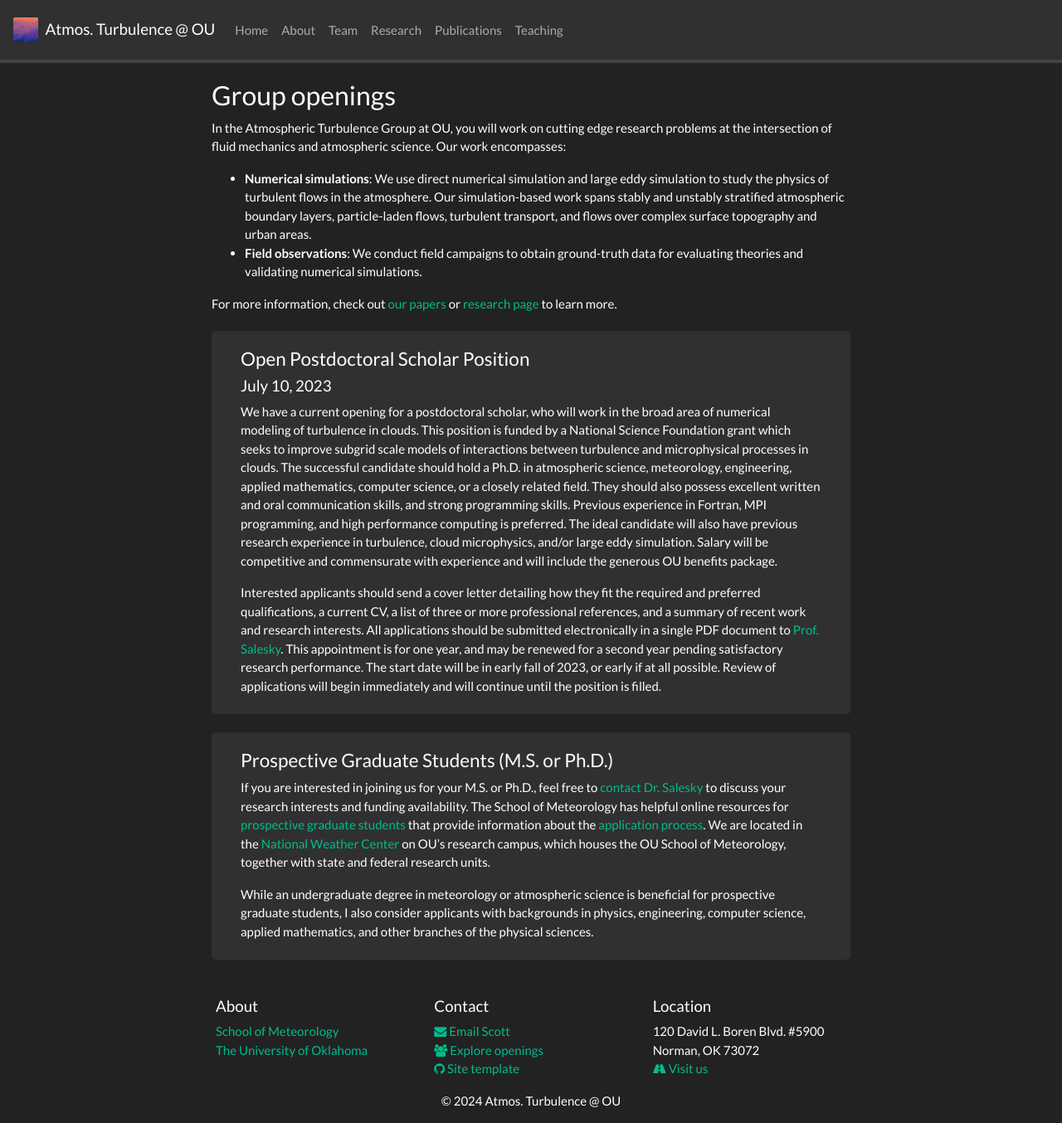
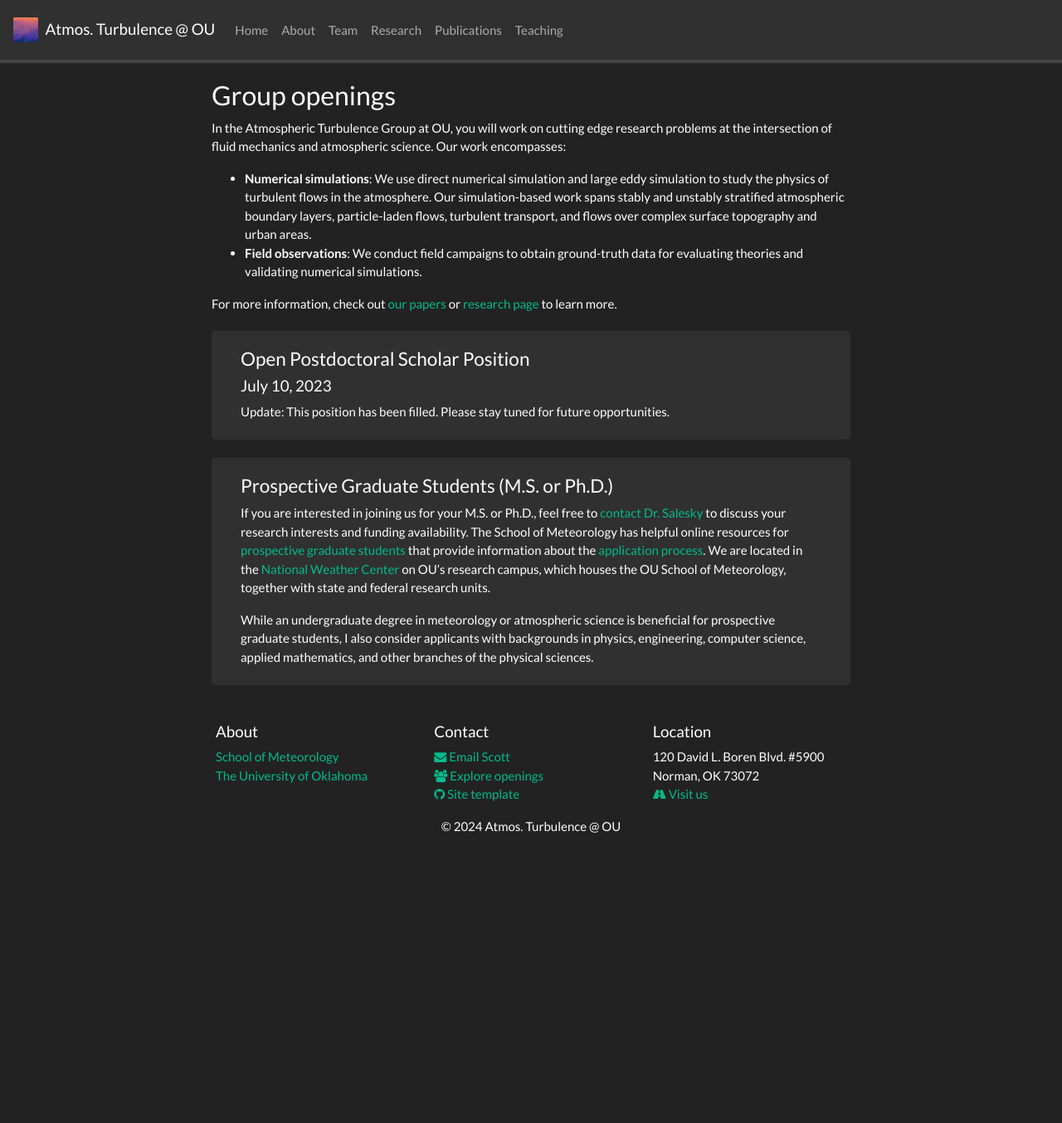
Before and after one commit to ssalesky/salesky_website, a Jekyll site: the page built from _pages/vacancies.md, in a window 1280 px wide and 1354 px high. Shown: the whole window at 83% size. Built offline with Jekyll 4.4.1, drawn with Linux system fonts in a browser that asks for light colours; nearby versions of some CDN libraries; a style sheet for code colours, icons or effects is not loaded.

```diff
--- a/_data/news.yml
+++ b/_data/news.yml
@@ -1,3 +1,6 @@
+- date: March 29, 2024
+  headline: "Our [article](https://doi.org/10.1175/JAS-D-23-0163.1) on subgrid scale modeling of the supersaturation in cloud turbulence has been published in JAS."
+
 - date: July 10, 2023
   headline: "We have an opening for a postdoctoral scholar, focusing on numerical modeling of cloud microphysical processes in large eddy simulation. See the [announcement](./vacancies) for more information."
 
--- a/_pages/vacancies.md
+++ b/_pages/vacancies.md
@@ -26,29 +26,31 @@ page](../research) to learn more.
 <h4>Open Postdoctoral Scholar Position</h4>
 <h5> July 10, 2023</h5>
 
-We have a current opening for a postdoctoral scholar, who will work in the
-broad area of numerical modeling of turbulence in clouds. This position is
-funded by a National Science Foundation grant which seeks to improve subgrid
-scale models of interactions between turbulence and microphysical processes in
-clouds. The successful candidate should hold a Ph.D. in atmospheric science,
-meteorology, engineering, applied mathematics, computer science, or a closely
-related field. They should also possess excellent written and oral
-communication skills, and strong programming skills. Previous experience in
-Fortran, MPI programming, and high performance computing is preferred. The
-ideal candidate will also have previous research experience in turbulence,
-cloud microphysics, and/or large eddy simulation. Salary will be competitive
-and commensurate with experience and will include the generous OU benefits
-package.
+Update: This position has been filled. Please stay tuned for future opportunities.
 
-Interested applicants should send a cover letter detailing how they fit the
-required and preferred qualifications, a current CV, a list of three or more
-professional references, and a summary of recent work and research interests.
-All applications should be submitted electronically in a single PDF document to
-[Prof. Salesky](mailto:salesky@ou.edu). This appointment is for one year, and
-may be renewed for a second year pending satisfactory research performance. The
-start date will be in early fall of 2023, or early if at all possible. Review
-of applications will begin immediately and will continue until the position is
-filled.
+<!-- We have a current opening for a postdoctoral scholar, who will work in the -->
+<!-- broad area of numerical modeling of turbulence in clouds. This position is -->
+<!-- funded by a National Science Foundation grant which seeks to improve subgrid -->
+<!-- scale models of interactions between turbulence and microphysical processes in -->
+<!-- clouds. The successful candidate should hold a Ph.D. in atmospheric science, -->
+<!-- meteorology, engineering, applied mathematics, computer science, or a closely -->
+<!-- related field. They should also possess excellent written and oral -->
+<!-- communication skills, and strong programming skills. Previous experience in -->
+<!-- Fortran, MPI programming, and high performance computing is preferred. The -->
+<!-- ideal candidate will also have previous research experience in turbulence, -->
+<!-- cloud microphysics, and/or large eddy simulation. Salary will be competitive -->
+<!-- and commensurate with experience and will include the generous OU benefits -->
+<!-- package. -->
+
+<!-- Interested applicants should send a cover letter detailing how they fit the -->
+<!-- required and preferred qualifications, a current CV, a list of three or more -->
+<!-- professional references, and a summary of recent work and research interests. -->
+<!-- All applications should be submitted electronically in a single PDF document to -->
+<!-- [Prof. Salesky](mailto:salesky@ou.edu). This appointment is for one year, and -->
+<!-- may be renewed for a second year pending satisfactory research performance. The -->
+<!-- start date will be in early fall of 2023, or early if at all possible. Review -->
+<!-- of applications will begin immediately and will continue until the position is -->
+<!-- filled. -->
 
 </div>
 </div>
```
Also changed, not shown: _pages/publications.md (+1 -0 lines), _pages/teaching.md (+1 -0 lines), assets/ref.bib (+9 -0 lines), 2 other files.
